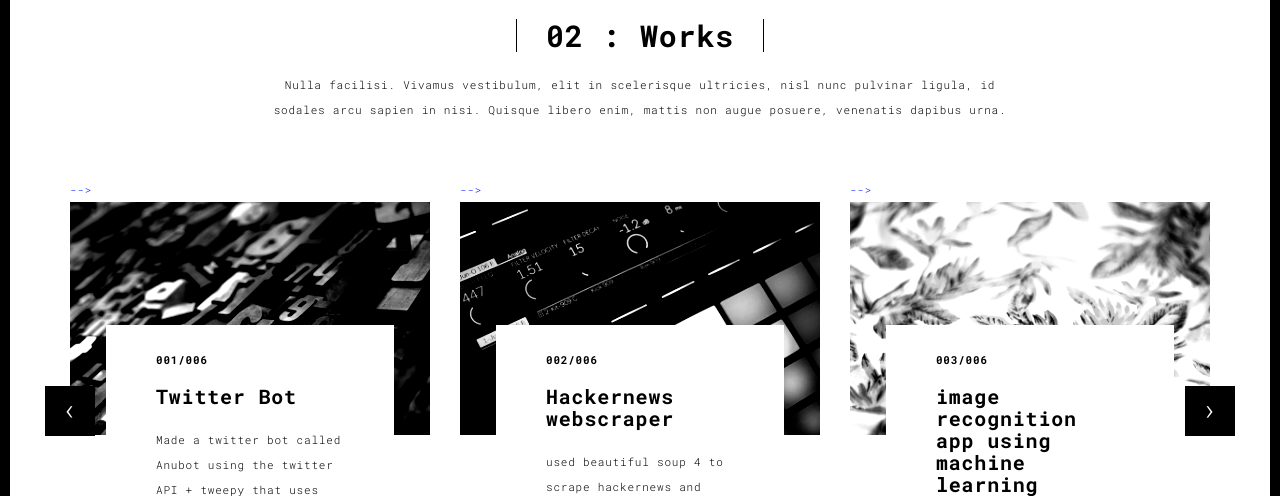
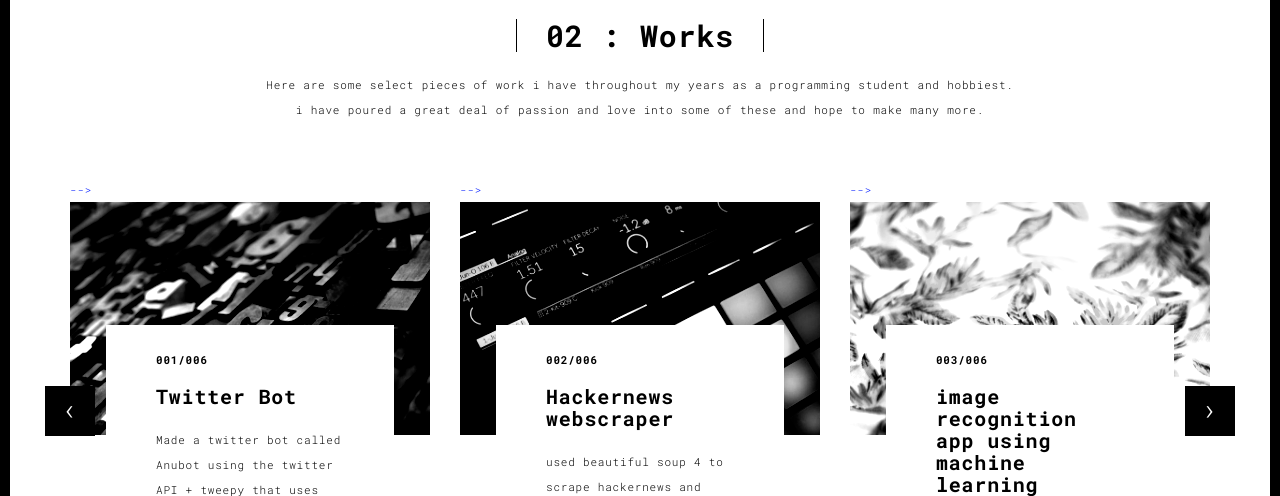
Before and after one commit to Mico52000/portfo, a Flask app: page /works.html in a window 1280 px wide. Shown: the part 90-586 px from the top of the page. Run offline with Flask 2, Linux system fonts and the light colour scheme; some libraries are stand-ins or nearby versions.

Commit message:
Update works.html

```diff
--- a/templates/works.html
+++ b/templates/works.html
@@ -57,7 +57,7 @@
       <div class="col-sm-8 col-sm-offset-2 section-container-spacer">
         <div class="text-center">
           <h1 class="h2">02 : Works</h1>
-          <p>Nulla facilisi. Vivamus vestibulum, elit in scelerisque ultricies, nisl nunc pulvinar ligula, id sodales arcu sapien in nisi. Quisque libero enim, mattis non augue posuere, venenatis dapibus urna.</p>
+          <p>Here are some select pieces of work i have throughout my years as a programming student and hobbiest. i have poured a great deal of passion and love into some of these and hope to make many more.</p>
         </div>
       </div>
 
```
